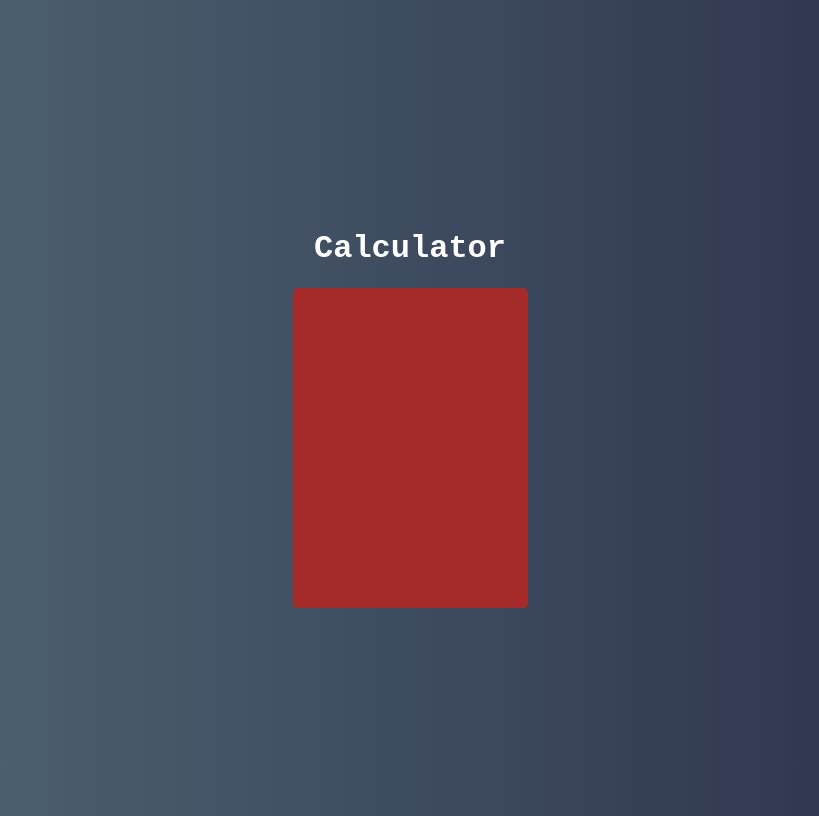
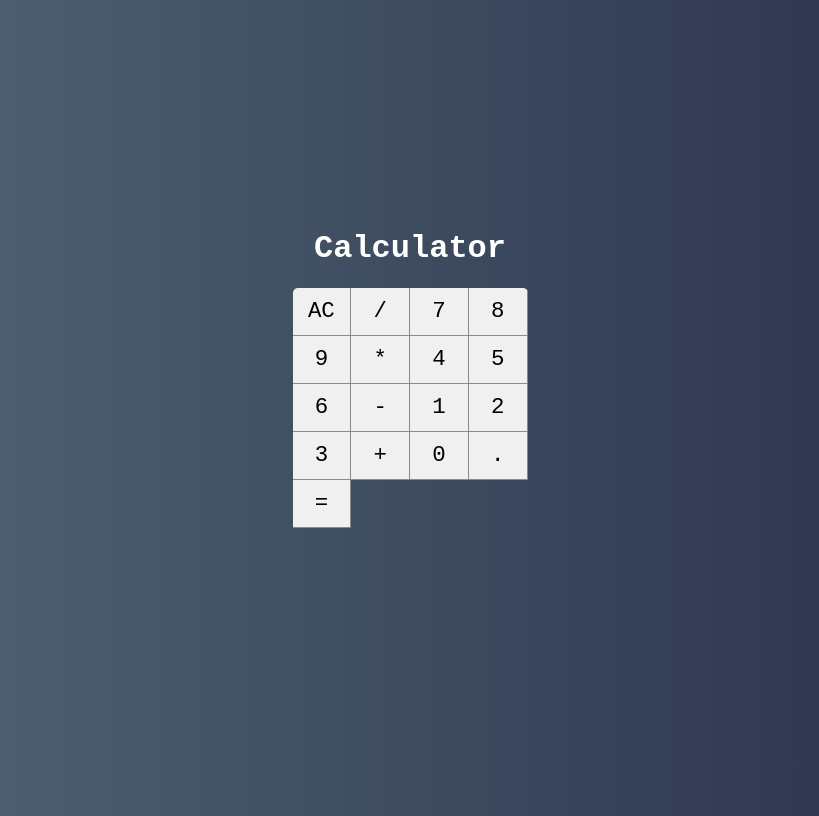
Before and after one commit to Coimbra777/Calculadora-React, a React (Create React App) app: page / in a window 1280 px wide. Shown: the whole page, without its empty margins (230-1049 px from the left). Built offline with nearby package versions, Linux system fonts and the light colour scheme.

Commit message:
Criação dos Botões

```diff
--- a/src/components/Button.css
+++ b/src/components/Button.css
@@ -0,0 +1,14 @@
+:root {
+  --bg-button: #f0f0f0;
+  --border-button: solid 1px #888;
+}
+
+.button {
+  font-size: 1.4em;
+
+  background-color: var(--bg-button);
+  border: none;
+  border-right: var(--border-button);
+  border-bottom: var(--border-button);
+  outline: none;
+}
--- a/src/components/Button.jsx
+++ b/src/components/Button.jsx
@@ -0,0 +1,9 @@
+import React from "react";
+import "./Button.css";
+
+const Button = (props) => {
+  // Certifique-se de que a linha abaixo inclua o "return"
+  return <button className="button">{props.label}</button>;
+};
+
+export default Button;
--- a/src/main/Calculator.css
+++ b/src/main/Calculator.css
@@ -3,5 +3,8 @@
   width: 235px;
   border-radius: 5px;
   overflow: hidden;
-  background-color: brown;
+
+  display: grid;
+  grid-template-columns: repeat(4, 25%);
+  grid-template-rows: 48px 48px 48px 48px 48px;
 }
--- a/src/main/Calculator.jsx
+++ b/src/main/Calculator.jsx
@@ -1,8 +1,30 @@
 import React, { Component } from "react";
 import "./Calculator.css";
 
+import Button from "../components/Button";
+
 export default class Calculator extends Component {
   render() {
-    return <div className="calculator"></div>;
+    return (
+      <div className="calculator">
+        <Button label="AC" />
+        <Button label="/" />
+        <Button label="7" />
+        <Button label="8" />
+        <Button label="9" />
+        <Button label="*" />
+        <Button label="4" />
+        <Button label="5" />
+        <Button label="6" />
+        <Button label="-" />
+        <Button label="1" />
+        <Button label="2" />
+        <Button label="3" />
+        <Button label="+" />
+        <Button label="0" />
+        <Button label="." />
+        <Button label="=" />
+      </div>
+    );
   }
 }
```
